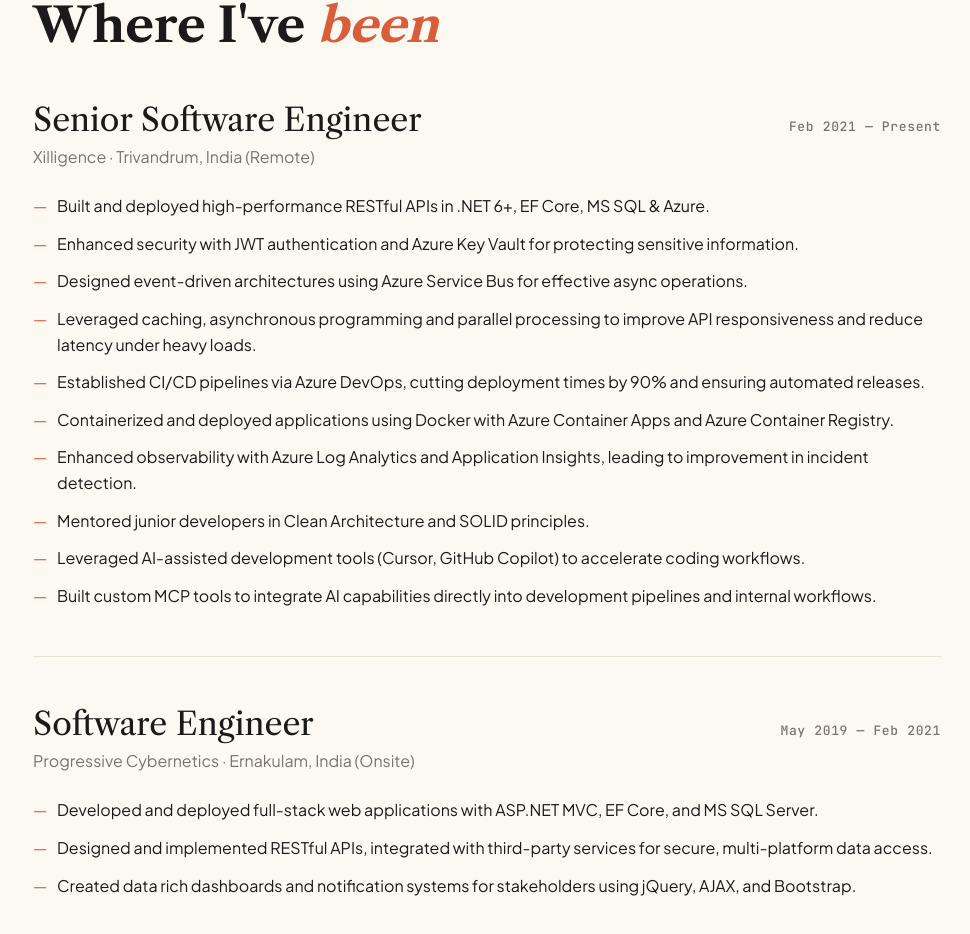
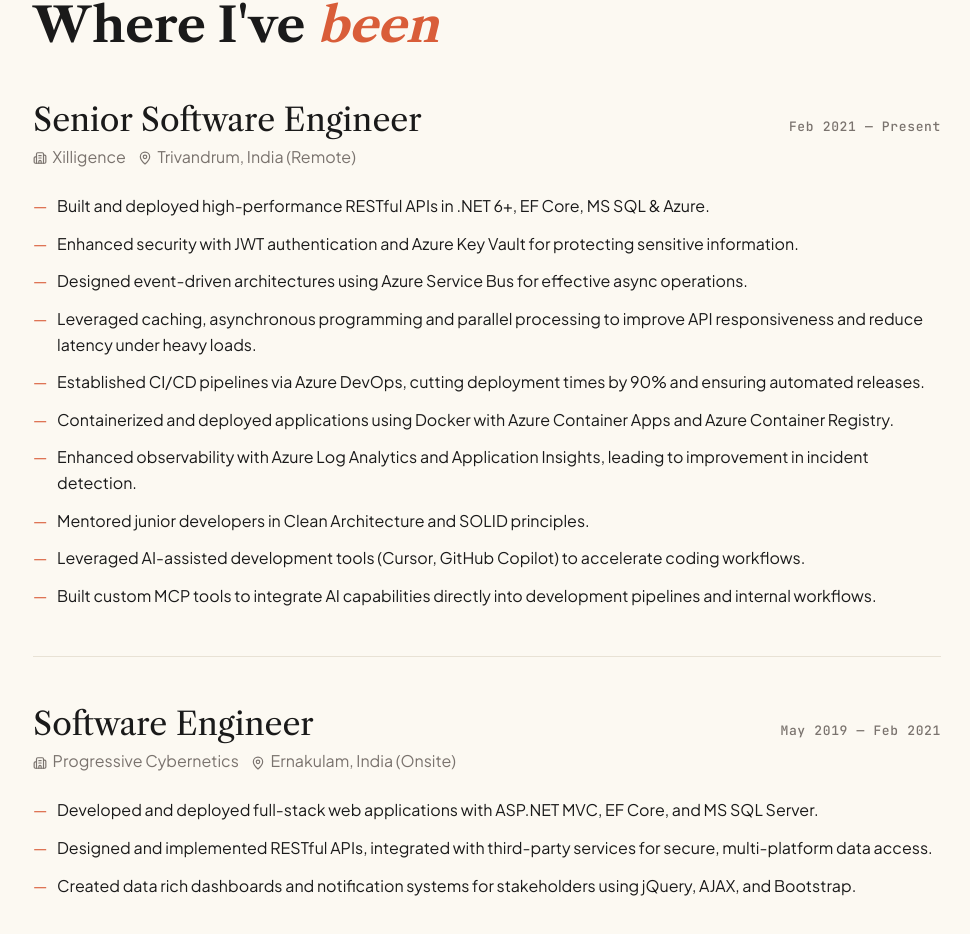
Before and after one commit to DotNetTitan/portfolio, a Next.js app: page / in a window 1280 px wide. Shown: the part 819-1753 px from the top of the page, without its empty margins (153-1123 px from the left). Built offline with nearby package versions, Linux system fonts and the light colour scheme.

Commit message:
feat: Add icons for company and location in Experience component

```diff
--- a/src/components/Experience.tsx
+++ b/src/components/Experience.tsx
@@ -1,3 +1,4 @@
+import { Building2, MapPin } from "lucide-react";
 import { experience } from "@/data";
 
 export default function Experience() {
@@ -31,7 +32,12 @@
               color: "var(--muted-earth)",
               display: "block",
               marginBottom: "var(--stack-md)",
-            }}>{job.company} &middot; {job.location}</span>
+            }}>
+              <Building2 size={14} style={{ verticalAlign: "middle", marginRight: "0.35rem" }} />
+              {job.company}
+              <MapPin size={14} style={{ verticalAlign: "middle", marginLeft: "0.75rem", marginRight: "0.35rem" }} />
+              {job.location}
+            </span>
             <ul
               style={{
                 listStyle: "none",
```
